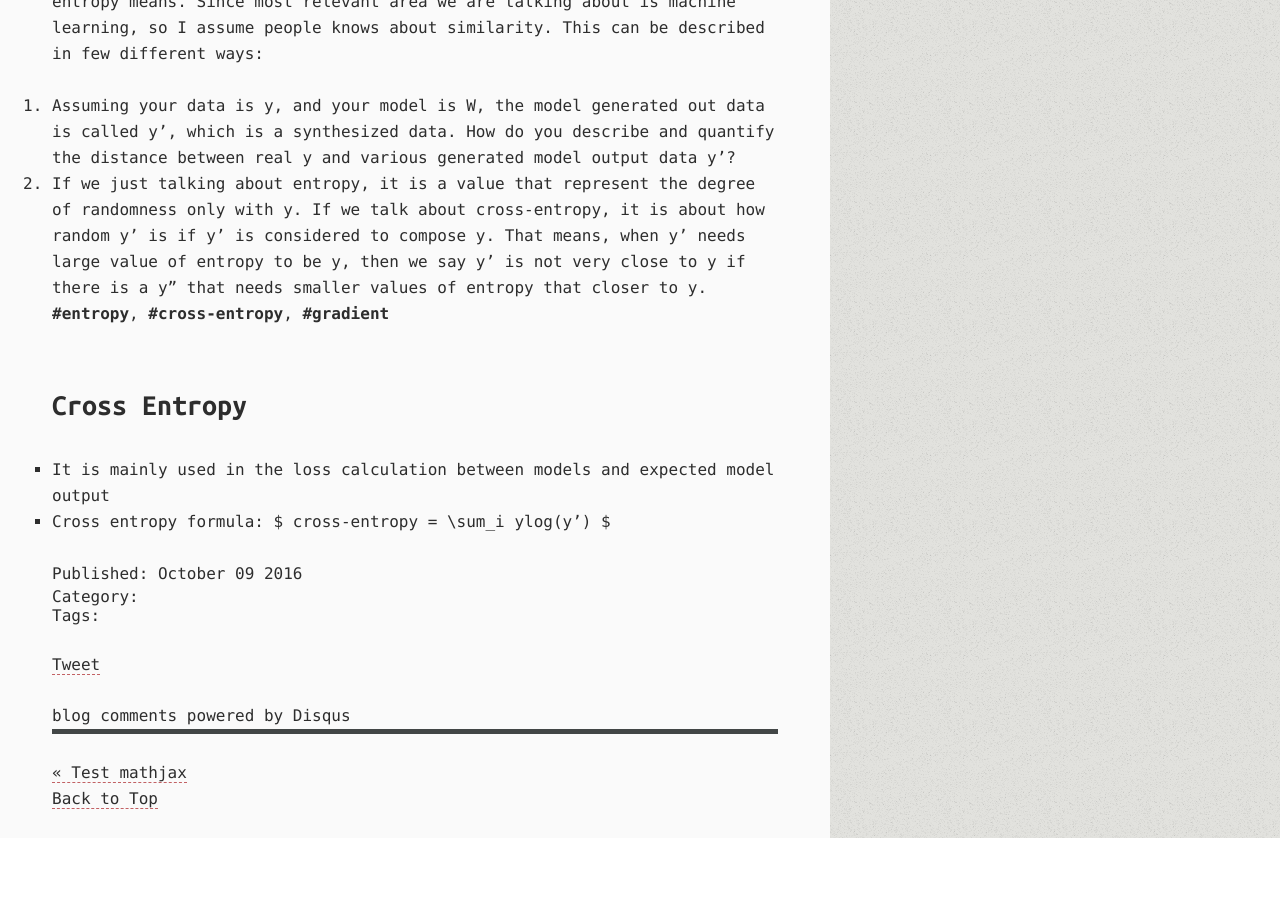
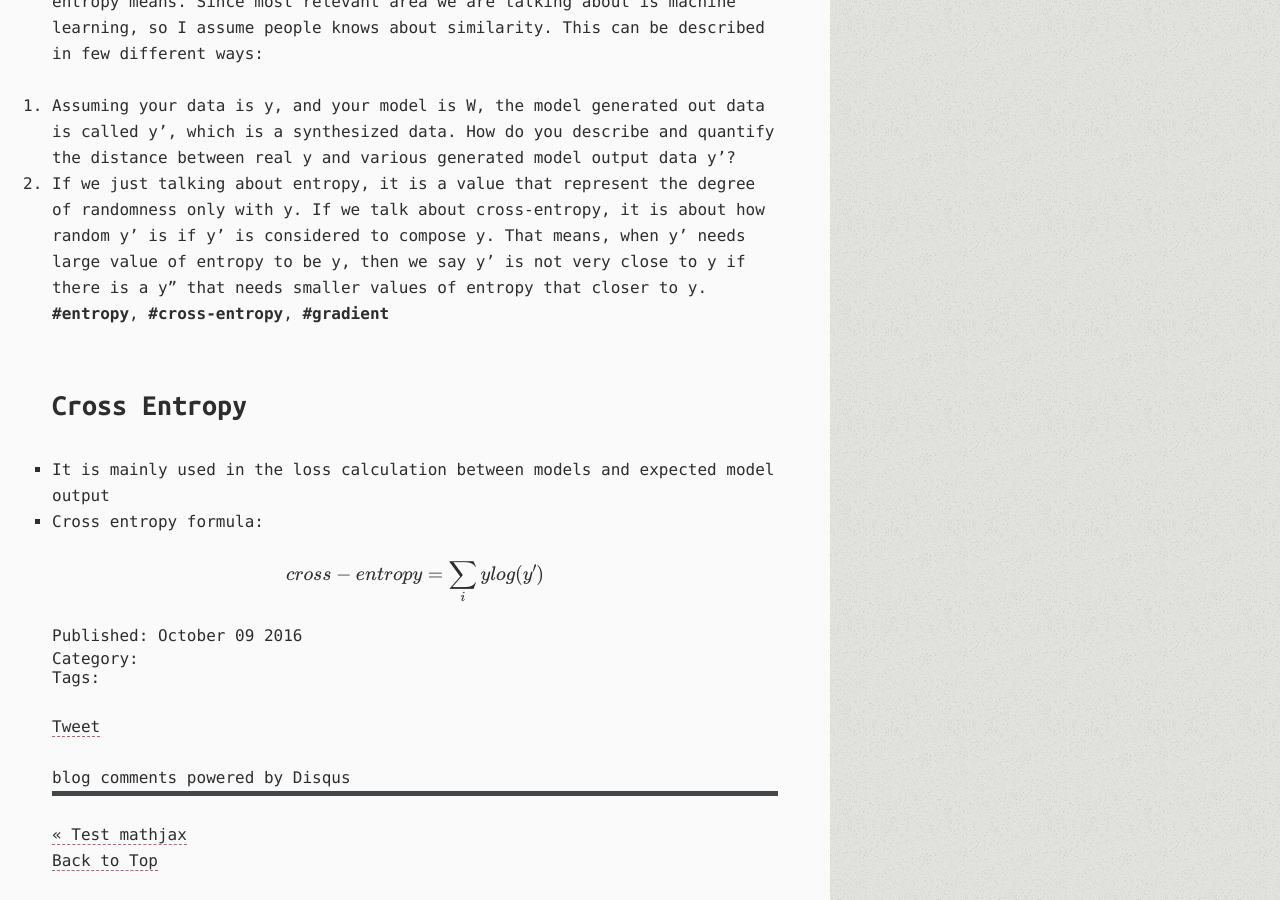
Before and after one commit to BrianPin/brianpin.github.io, a Jekyll site: the page built from _posts/2016-10-09-learning-notes-cross-entropy-and-stochastic-gradient-descent.markdown, in a window 1280 px wide and 900 px high, scrolled down 918 px. Built offline with Jekyll 4.4.1, drawn with Linux system fonts in a browser that asks for light colours; Markdown is read by kramdown in place of the engine named in the settings; formulas are drawn with MathJax 3; comment, search, counter and statistics services are not loaded; before the commit the page ends 1756 px from its top, so only the background shows below that.

Commit message:
mathjax problem

```diff
--- a/_posts/2016-10-09-learning-notes-cross-entropy-and-stochastic-gradient-descent.markdown
+++ b/_posts/2016-10-09-learning-notes-cross-entropy-and-stochastic-gradient-descent.markdown
@@ -15,4 +15,6 @@ __#entropy__, __#cross-entropy__, __#gradient__
 
 # Cross Entropy
 * It is mainly used in the loss calculation between models and expected model output
-* Cross entropy formula: $ cross-entropy = \sum_i ylog(y') $
+* Cross entropy formula:
+
+$$ cross-entropy = \sum_i ylog(y') $$
```
